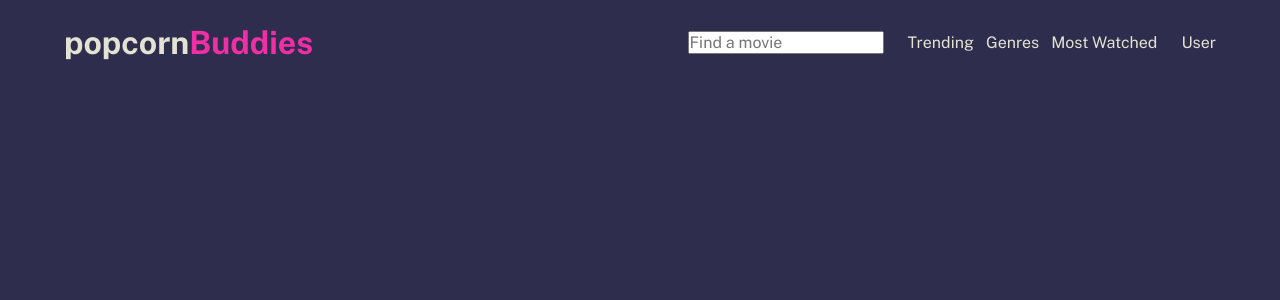
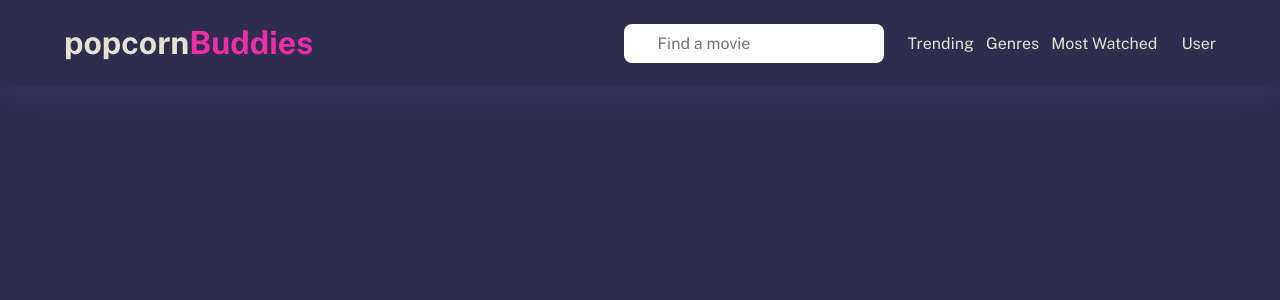
Before and after one commit to gabrielcaamargo/popcornBuddies, a React (Vite) app: page / in a window 1280 px wide. Shown: the top 300 px of the page. Built offline with nearby package versions, Linux system fonts and the light colour scheme.

Commit message:
📦 chore: created header

```diff
--- a/src/components/App/index.tsx
+++ b/src/components/App/index.tsx
@@ -3,6 +3,7 @@ import Router from "../../Routes";
 
 import GlobalStyles from "../../assets/styles/GlobalStyles";
 import { ThemeProvider } from "styled-components";
+
 import globalTheme from "../../assets/styles/themes/globalTheme";
 
 export default function App() {
--- a/src/components/Header/styles.ts
+++ b/src/components/Header/styles.ts
@@ -4,6 +4,7 @@ export const Container = styled.header`
   display: flex;
   justify-content: space-between;
   padding: 24px 64px;
+  box-shadow: 0px 12px 24px rgba(57, 55, 96, 0.6);
 
   & span {
     color: ${({theme}) => theme.colors.pink.main}
@@ -21,5 +22,19 @@ export const Container = styled.header`
         list-style: none;
       }
     }
+
+    input {
+      border: 2px solid transparent;
+      outline: none;
+      border-radius: 8px;
+      padding: 8px 32px;
+      font-size: 16px;
+
+      transition: all 0.2s ease-in;
+
+      &:focus {
+        border: 2px solid ${({theme}) => theme.colors.pink.main};
+      }
+    }
   }
 `;
```
